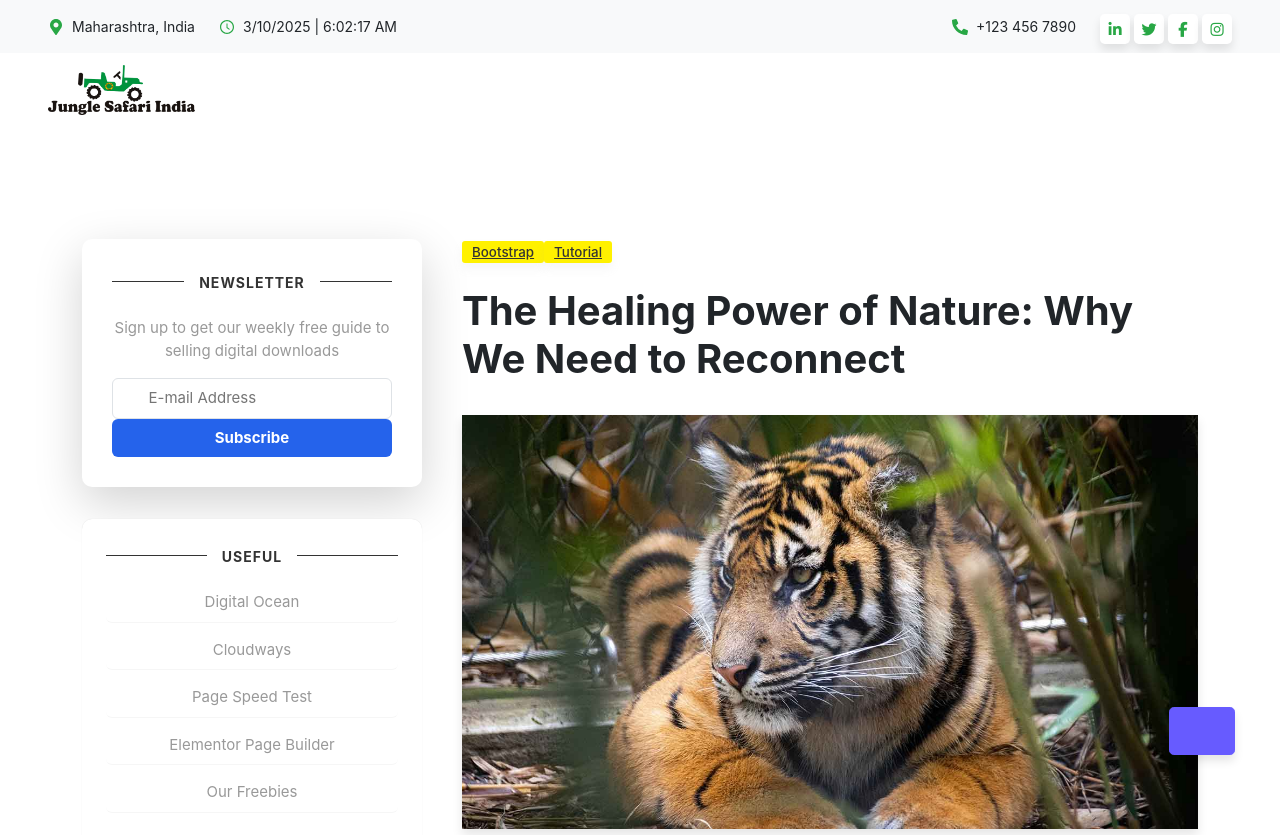
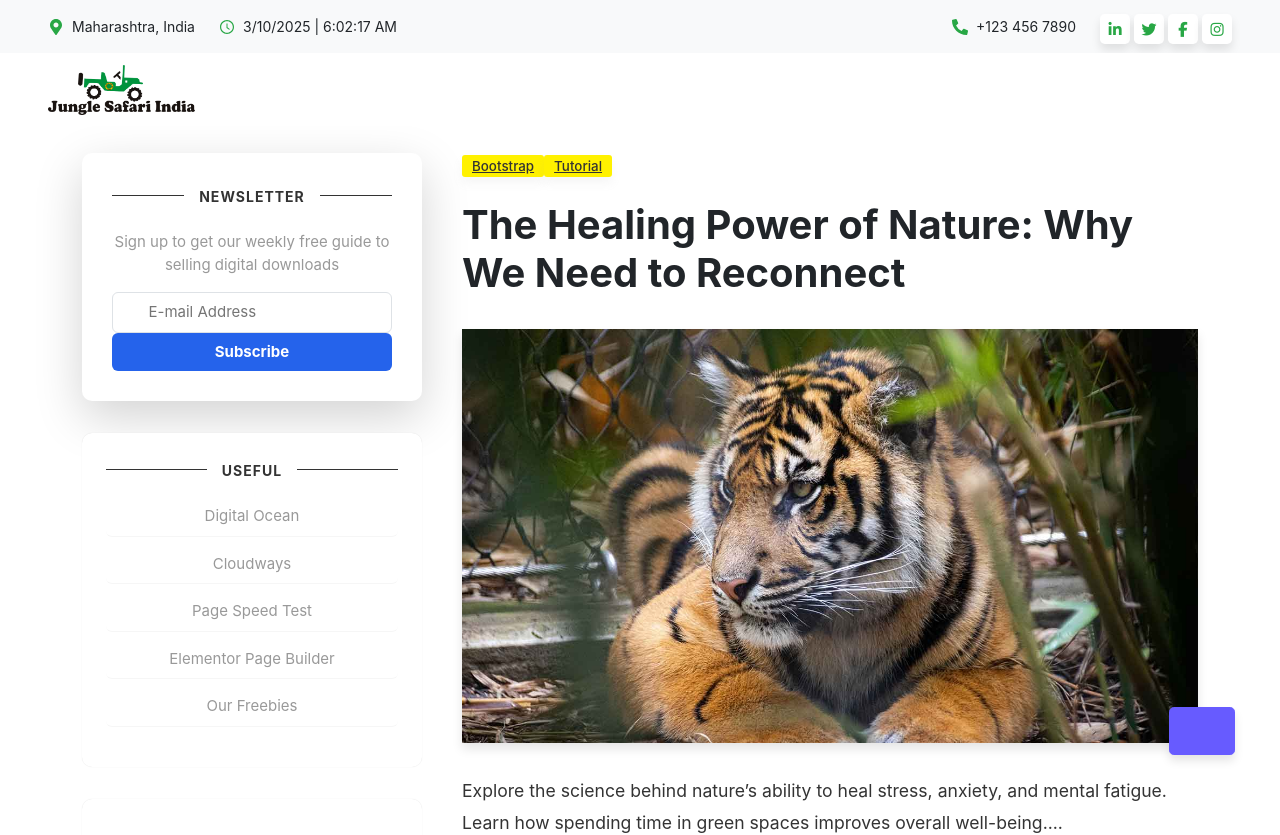
Before and after one commit to sameerpise/Zoo, a React (Vite) app in the folder zoosafari/: page /animalSecond/1 in a window 1280 px wide. Shown: the top 835 px of the page. Built offline with nearby package versions, Linux system fonts and the light colour scheme.

Commit message:
Update Dummy.css

```diff
--- a/zoosafari/src/Component/DummyData/Dummy.css
+++ b/zoosafari/src/Component/DummyData/Dummy.css
@@ -42,8 +42,8 @@ pre {
 .nav-up {box-shadow:none;}
 
 .site-content {
-    padding-top: 3.5rem;
-    margin-top: 57px;
+/*     padding-top: 3.5rem; */
+    margin-top: 27px;
     transition: all 0.4s;
 }
 section {
```
